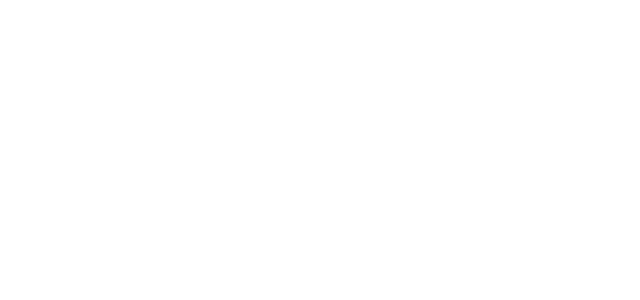
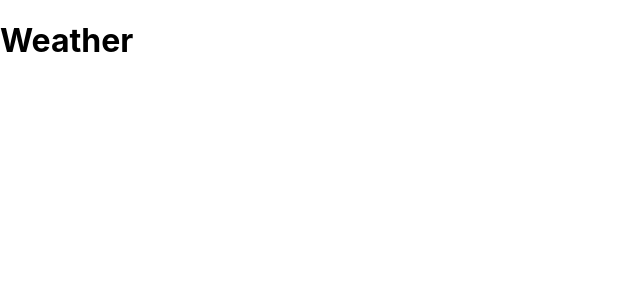
Before and after one commit to CoreyWilson319/weather_alerts_frontend, a React (Create React App) app: page /weather/London in a window 1280 px wide. Shown: the top 300 px of the page, without its empty margins (0-640 px from the left). Built offline with nearby package versions, Linux system fonts and the light colour scheme.

Commit message:
stuck on passing props to Weather from Home component

```diff
--- a/src/App.js
+++ b/src/App.js
@@ -7,6 +7,7 @@
 import Register from './components/Register'
 import Login from './components/Login'
 import Logout from './components/Logout'
+import Weather from './components/Weather'
 
 // Grab user for state and pass the user as props
 
@@ -22,6 +23,7 @@
       <Route path="/register" exact component={Register} />
       <Route path="/login" exact component={Login} />
       <Route path="/logout" exact component={Logout} />
+      <Route path="/weather/:location" component={Weather} />
     </div>
   );
 }
--- a/src/components/Weather.js
+++ b/src/components/Weather.js
@@ -1,7 +1,14 @@
-import React from 'react';
+import React, { useEffect, useState } from 'react';
 
 function Weather(props) {
-    console.log(props)
+
+    const [data, setData] = useState("")
+    useEffect(() => {
+        setData(props)
+
+    }, [])
+
+    console.log("data", data)
     return(
         <div>
             <h1>Weather</h1>
```
